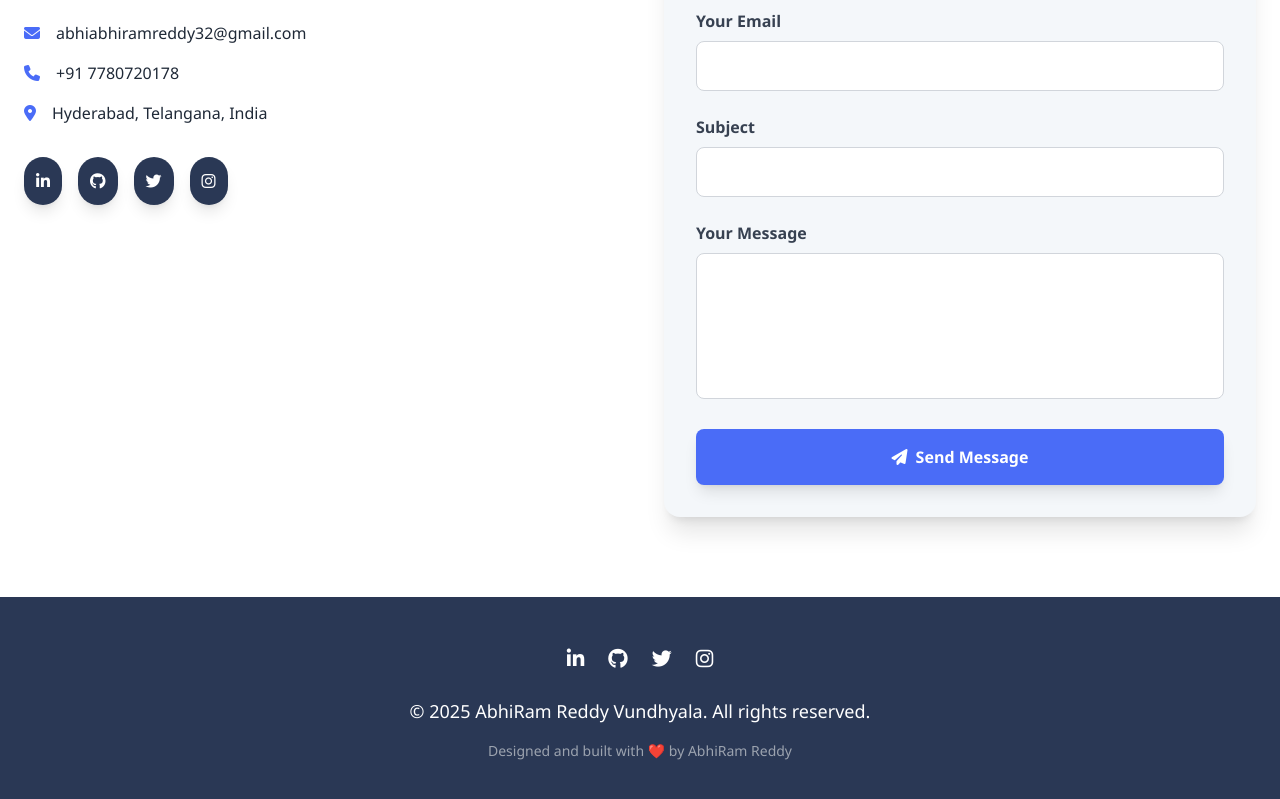
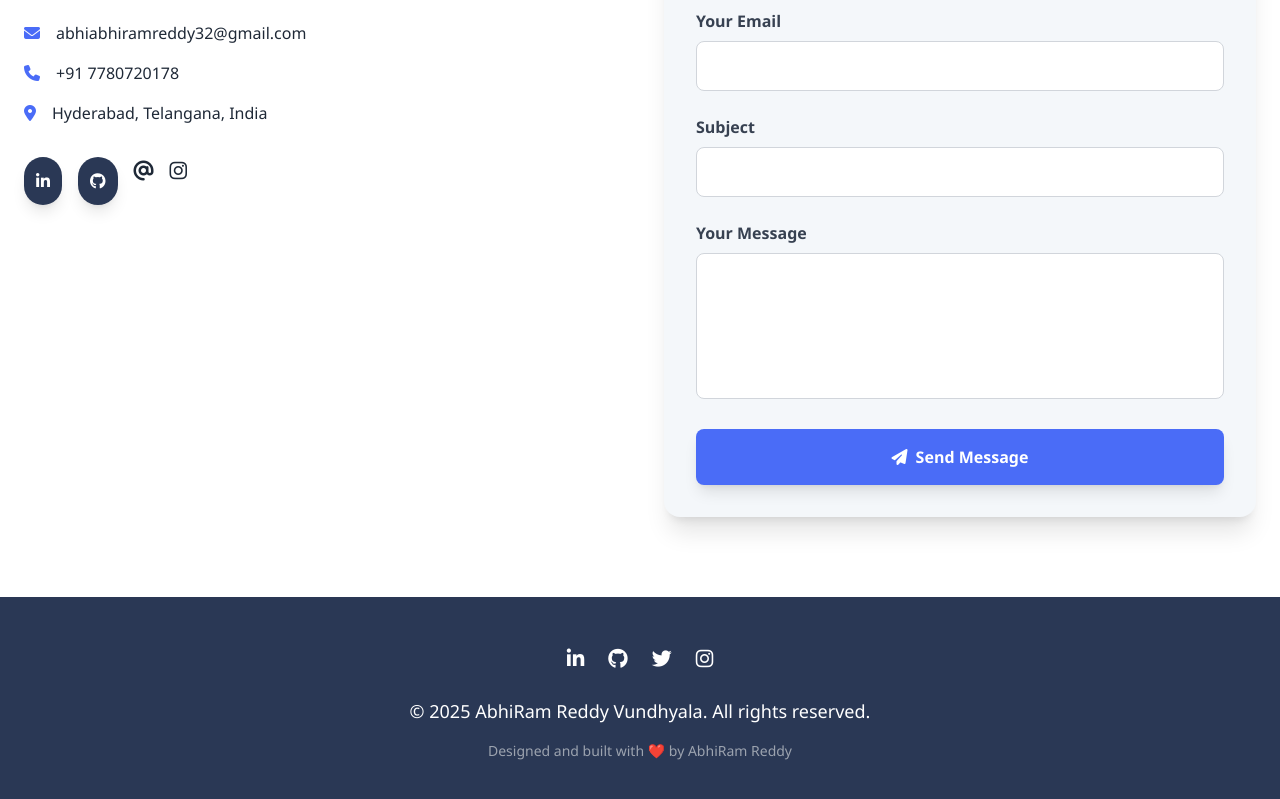
Before and after one commit to Abhiramreddyvundhyala/MY-PORTFOLIO, a plain HTML site: page index.html in a window 1280 px wide. Shown: the part 7355-8154 px from the top of the page. Drawn offline with nearby package versions, Linux system fonts and the light colour scheme.

Commit message:
Update index.html

```diff
--- a/index.html
+++ b/index.html
@@ -755,11 +755,11 @@
                         <a href="https://github.com/Abhiramreddyvundhyala" target="_blank" rel="noopener" class="bg-secondary hover:bg-primary text-white p-3 rounded-full transition duration-300 shadow-lg hover:shadow-xl transform hover:-translate-y-1">
                             <i class="fab fa-github"></i>
                         </a>
-                        <a href="#" class="bg-secondary hover:bg-primary text-white p-3 rounded-full transition duration-300 shadow-lg hover:shadow-xl transform hover:-translate-y-1">
-                            <i class="fab fa-twitter"></i>
+                        <a href="https://www.threads.net/@abhi_abhiramreddy" target="_blank" rel="noopener" class="hover:text-primary transition duration-300 transform hover:scale-110">
+                            <i class="fas fa-at text-xl"></i>
                         </a>
-                        <a href="#" class="bg-secondary hover:bg-primary text-white p-3 rounded-full transition duration-300 shadow-lg hover:shadow-xl transform hover:-translate-y-1">
-                            <i class="fab fa-instagram"></i>
+                        <a href="https://www.instagram.com/abhi_abhiramreddy" target="_blank" rel="noopener" class="hover:text-primary transition duration-300 transform hover:scale-110">
+                            <i class="fab fa-instagram text-xl"></i>
                         </a>
                     </div>
                 </div>
```
